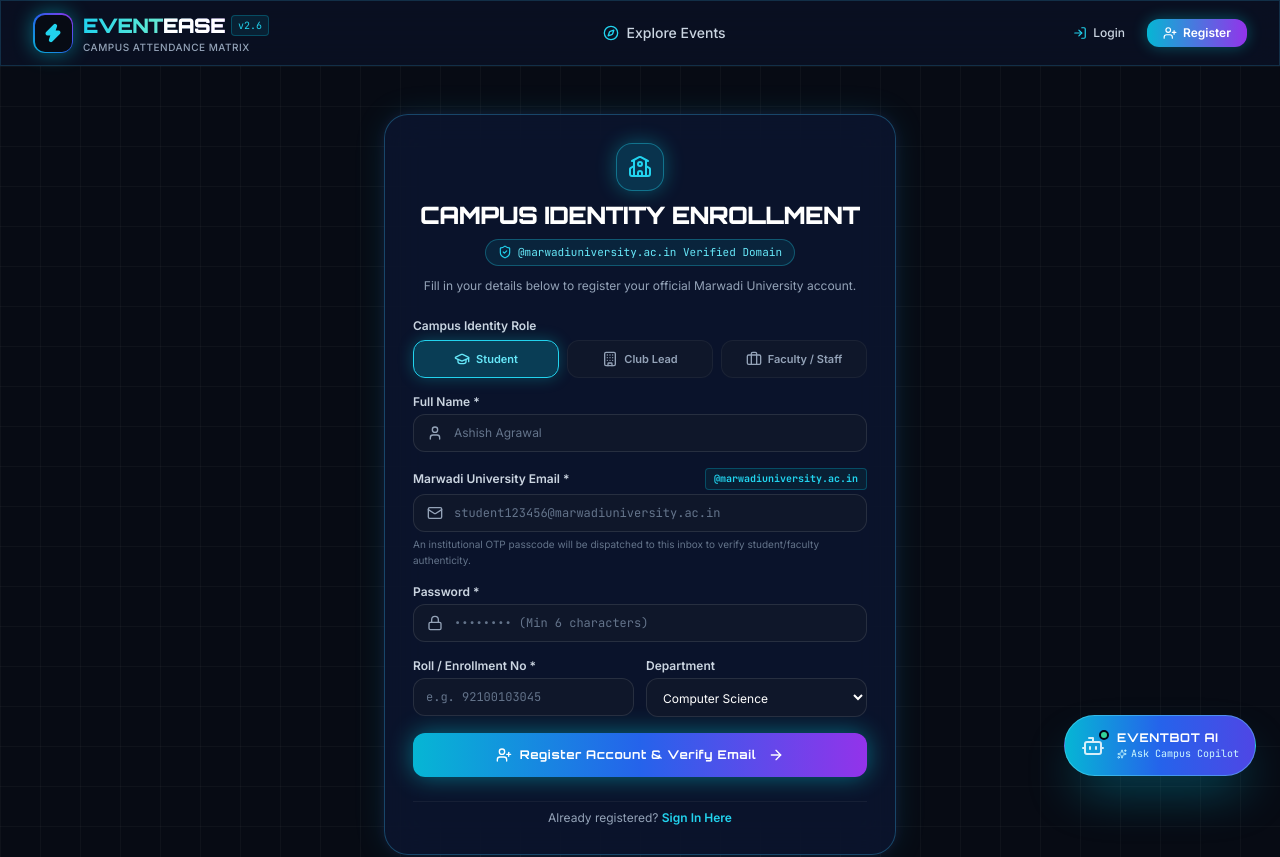
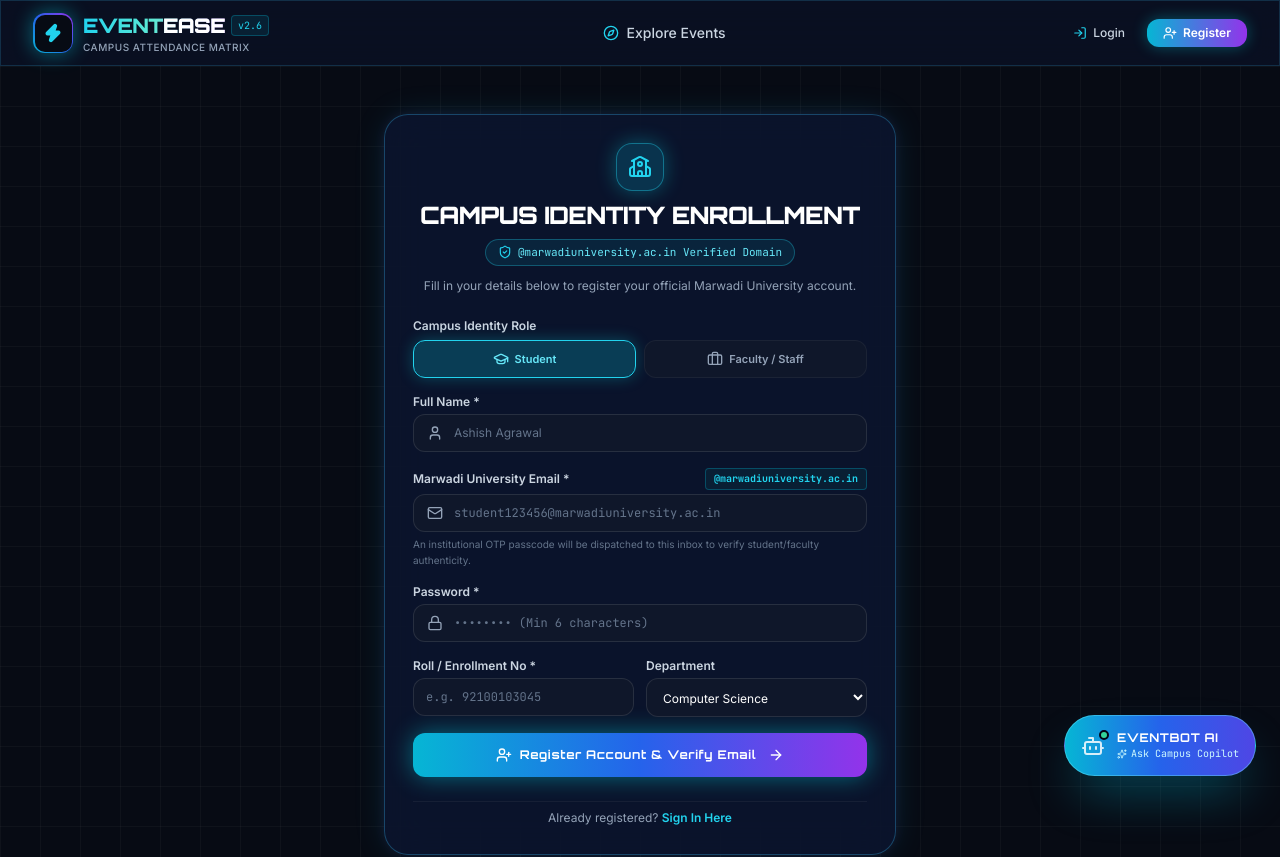
Before and after one commit to Ashish-Agrawal-7322/EventEase, a React (Vite) app in the folder client/: page /register in a window 1280 px wide. Shown: the top 857 px of the page. Built offline with nearby package versions, Linux system fonts and the light colour scheme.

Commit message:
Remove Club Lead option from campus identity enrollment

```diff
--- a/client/src/pages/RegisterPage.jsx
+++ b/client/src/pages/RegisterPage.jsx
@@ -8,9 +8,7 @@
   Lock,
   User,
   GraduationCap,
-  Building,
   Zap,
-  KeyRound,
   ShieldCheck,
   Briefcase,
   CheckCircle2,
@@ -34,9 +32,6 @@
     role: 'student',
     rollNumber: '',
     department: 'Computer Science',
-    organization: 'Campus Club',
-    clubName: '',
-    collegePasscode: '',
     employeeId: '',
     designation: 'Assistant Professor',
   });
@@ -98,11 +93,6 @@
 
     if (formData.role === 'faculty' && !formData.employeeId.trim()) {
       setError('Please enter your Faculty / Employee ID');
-      return;
-    }
-
-    if (formData.role === 'organizer' && !formData.clubName.trim()) {
-      setError('Please enter your Club or Student Chapter name');
       return;
     }
 
@@ -344,11 +334,11 @@
                 {/* Role selector pills */}
                 <div>
                   <label className="block text-slate-300 font-semibold mb-1.5">Campus Identity Role</label>
-                  <div className="grid grid-cols-3 gap-2">
+                  <div className="grid grid-cols-2 gap-2">
                     <button
                       type="button"
                       onClick={() => setFormData({ ...formData, role: 'student' })}
-                      className={`p-2.5 rounded-xl border flex flex-col sm:flex-row items-center justify-center gap-1.5 font-semibold transition-all ${
+                      className={`p-2.5 rounded-xl border flex items-center justify-center gap-1.5 font-semibold transition-all ${
                         formData.role === 'student'
                           ? 'bg-cyan-500/25 border-cyan-400 text-cyan-300 shadow-[0_0_15px_rgba(0,240,255,0.25)]'
                           : 'bg-slate-900 border-white/5 text-slate-400 hover:text-slate-200'
@@ -360,21 +350,8 @@
 
                     <button
                       type="button"
-                      onClick={() => setFormData({ ...formData, role: 'organizer' })}
-                      className={`p-2.5 rounded-xl border flex flex-col sm:flex-row items-center justify-center gap-1.5 font-semibold transition-all ${
-                        formData.role === 'organizer'
-                          ? 'bg-purple-500/25 border-purple-400 text-purple-300 shadow-[0_0_15px_rgba(168,85,247,0.25)]'
-                          : 'bg-slate-900 border-white/5 text-slate-400 hover:text-slate-200'
-                      }`}
-                    >
-                      <Building className="w-4 h-4 shrink-0" />
-                      <span className="text-[11px]">Club Lead</span>
-                    </button>
-
-                    <button
-                      type="button"
                       onClick={() => setFormData({ ...formData, role: 'faculty' })}
-                      className={`p-2.5 rounded-xl border flex flex-col sm:flex-row items-center justify-center gap-1.5 font-semibold transition-all ${
+                      className={`p-2.5 rounded-xl border flex items-center justify-center gap-1.5 font-semibold transition-all ${
                         formData.role === 'faculty'
                           ? 'bg-emerald-500/25 border-emerald-400 text-emerald-300 shadow-[0_0_15px_rgba(16,185,129,0.25)]'
                           : 'bg-slate-900 border-white/5 text-slate-400 hover:text-slate-200'
@@ -585,51 +562,6 @@
                     </div>
                   </motion.div>
                 )}
-
-                {/* Club Organizer specific verification fields */}
-                {formData.role === 'organizer' && (
-                  <motion.div
-                    initial={{ opacity: 0, height: 0 }}
-                    animate={{ opacity: 1, height: 'auto' }}
-                    className="space-y-3 p-3.5 rounded-2xl bg-purple-950/20 border border-purple-500/30"
-                  >
-                    <div>
-                      <label className="block text-purple-300 font-semibold mb-1 flex items-center gap-1.5">
-                        <Building className="w-3.5 h-3.5 text-purple-400" />
-                        Club / Student Chapter Name *
-                      </label>
-                      <input
-                        type="text"
-                        required={formData.role === 'organizer'}
-                        placeholder="e.g. Google Developer Student Club MU, IEEE MU"
-                        value={formData.clubName}
-                        onChange={(e) => setFormData({ ...formData, clubName: e.target.value, organization: e.target.value })}
-                        className="w-full bg-slate-900 border border-purple-500/30 rounded-xl px-3 py-2 text-white placeholder-slate-500 focus:outline-none focus:border-purple-400 text-xs"
-                      />
-                    </div>
-
-                    <div>
-                      <div className="flex items-center justify-between mb-1">
-                        <label className="text-[11px] font-bold text-slate-300 flex items-center gap-1 font-mono">
-                          <KeyRound className="w-3.5 h-3.5 text-purple-400" />
-                          Faculty Authorization Key (Optional)
-                        </label>
-                        <span className="text-[10px] text-purple-300 font-mono">Instant Unlock</span>
-                      </div>
-                      <input
-                        type="text"
-                        placeholder="e.g. MARWADI2026 (Optional)"
-                        value={formData.collegePasscode}
-                        onChange={(e) => setFormData({ ...formData, collegePasscode: e.target.value })}
-                        className="w-full bg-slate-950 border border-purple-500/30 rounded-xl px-3 py-2 text-purple-200 placeholder-purple-400/40 text-xs font-mono focus:outline-none focus:border-purple-400"
-                      />
-                      <p className="text-[10px] text-slate-400 mt-1 leading-tight">
-                        🛡️ Have the faculty coordinator key? Enter it for instant organizer access. Otherwise, leave empty to submit for Admin review.
-                      </p>
-                    </div>
-                  </motion.div>
-                )}
-
                 {/* Submit Step 1 Button */}
                 <button
                   type="submit"
```
